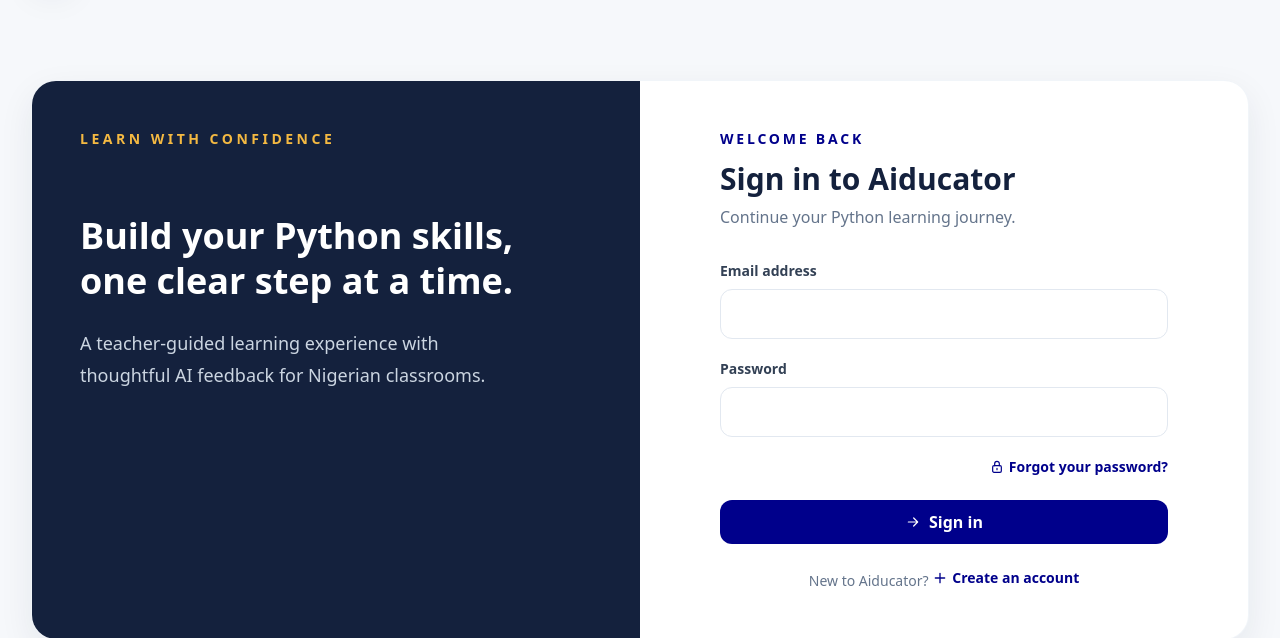
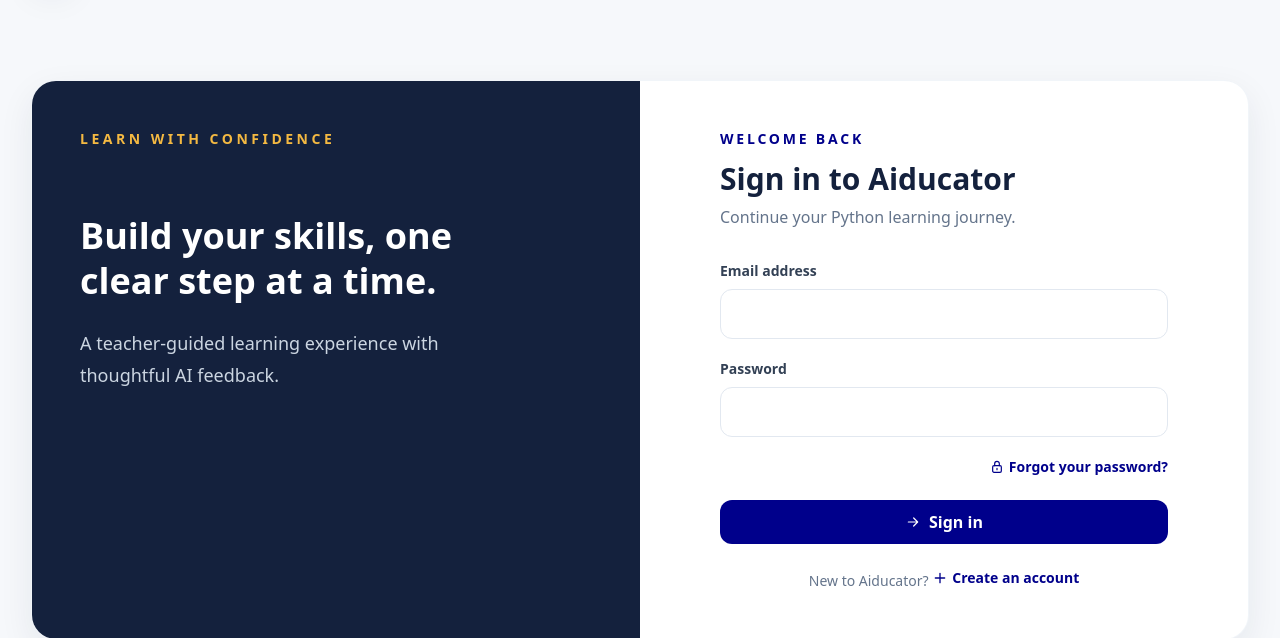
Before and after one commit to BuhariS/aiducator, a Django app: page /accounts/login/ in a window 1280 px wide. Shown: the part 73-711 px from the top of the page. Run offline with Django 5.2, Linux system fonts and the light colour scheme; style sheets or scripts are compiled from the project's sources; parts of the project's set-up code (start-up, migrations or seed data) failed here and were passed over; some libraries are stand-ins or nearby versions.

Commit message:
refine learner dashboard and login copy

```diff
--- a/templates/courses/student_dashboard.html
+++ b/templates/courses/student_dashboard.html
@@ -4,9 +4,8 @@
 <div class="mx-auto flex max-w-7xl justify-end gap-3 px-4 pt-8 sm:px-6 lg:px-8"><a class="inline-flex items-center gap-2 rounded-xl border border-slate-200 px-4 py-2 text-sm font-bold text-ink transition hover:border-emerald hover:text-emerald" href="{% url 'assessments:request-accommodation' %}">{% include "components/icon.html" with icon="accessibility" icon_class="h-4 w-4" %}Accessibility support</a></div>
 <section class="mx-auto max-w-7xl px-4 py-12 sm:px-6 lg:px-8">
   <div class="flex flex-col justify-between gap-5 sm:flex-row sm:items-end"><div><p class="text-sm font-bold uppercase tracking-[0.2em] text-emerald">Your learning space</p><h1 class="mt-3 text-4xl font-black text-ink">Keep making progress, {{ request.user.first_name|default:"learner" }}.</h1></div><a class="primary-button" href="{% url 'courses:catalog' %}">{% include "components/icon.html" with icon="book-open" icon_class="h-4 w-4" %}Explore courses</a></div>
-  <div class="mt-10 grid gap-6 md:grid-cols-2 xl:grid-cols-4">
+  <div class="mt-10 grid gap-6 md:grid-cols-3">
     <div class="surface-card p-6"><div class="flex items-center gap-2"><span class="text-emerald">{% include "components/icon.html" with icon="book-open" icon_class="h-4 w-4" %}</span><p class="text-sm font-bold text-slate-500">Active courses</p></div><p class="mt-3 text-4xl font-black text-ink">{{ enrollments|length }}</p></div>
-    <div class="surface-card p-6"><div class="flex items-center gap-2"><span class="text-emerald">{% include "components/icon.html" with icon="trophy" icon_class="h-4 w-4" %}</span><p class="text-sm font-bold text-slate-500">Learning streak</p></div><p class="mt-3 text-4xl font-black text-ink">—</p></div>
     <div class="surface-card p-6"><div class="flex items-center gap-2"><span class="text-emerald">{% include "components/icon.html" with icon="flag" icon_class="h-4 w-4" %}</span><p class="text-sm font-bold text-slate-500">Next milestone</p></div><p class="mt-3 font-black text-emerald">Build your consistency</p></div>
     <div class="surface-card p-6"><div class="flex items-center gap-2"><span class="text-emerald">{% include "components/icon.html" with icon="chart" icon_class="h-4 w-4" %}</span><p class="text-sm font-bold text-slate-500">Overall average mark</p></div><p class="mt-3 text-4xl font-black text-ink">{% if overall_average_mark is not None %}{{ overall_average_mark }}%{% else %}—{% endif %}</p></div>
   </div>
--- a/templates/registration/login.html
+++ b/templates/registration/login.html
@@ -5,8 +5,8 @@
   <div class="grid w-full overflow-hidden rounded-3xl bg-white shadow-card ring-1 ring-slate-100 lg:grid-cols-2">
     <div class="hidden bg-ink p-12 text-white lg:block">
       <p class="mb-16 text-sm font-bold uppercase tracking-[0.25em] text-sunshine">Learn with confidence</p>
-      <h1 class="max-w-md text-4xl font-black leading-tight">Build your Python skills, one clear step at a time.</h1>
-      <p class="mt-6 max-w-md text-lg leading-8 text-slate-300">A teacher-guided learning experience with thoughtful AI feedback for Nigerian classrooms.</p>
+      <h1 class="max-w-md text-4xl font-black leading-tight">Build your skills, one clear step at a time.</h1>
+      <p class="mt-6 max-w-md text-lg leading-8 text-slate-300">A teacher-guided learning experience with thoughtful AI feedback.</p>
     </div>
     <div class="p-6 sm:p-12">
       <div class="mx-auto max-w-md">
```
